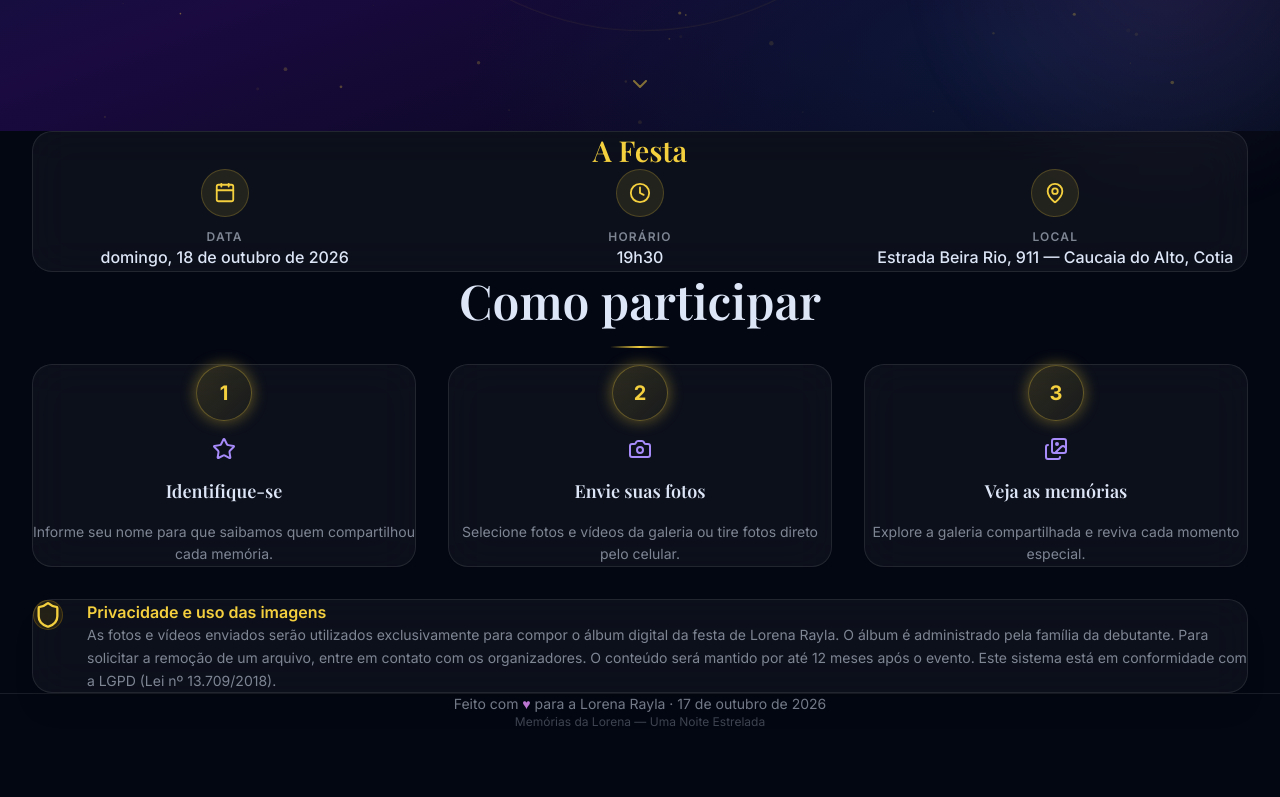
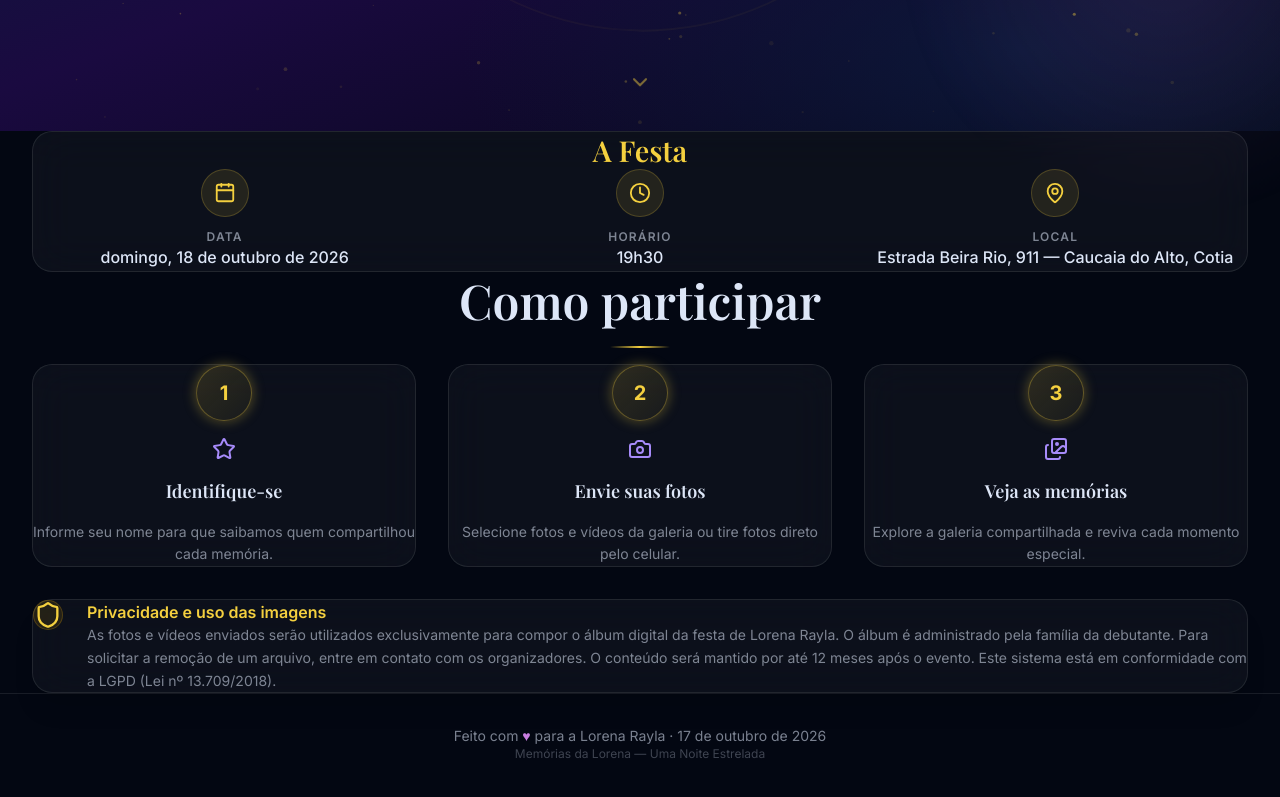
Before and after one commit to AndHenry/memorias-da-lorena, a Next.js app: page / in a window 1280 px wide. Shown: the part 669-1466 px from the top of the page. Before the commit the page ends 1399 px from the top, so only its background shows below. Built offline with nearby package versions, Linux system fonts and the light colour scheme; no server answers; the database is empty; a web font is replaced by a local one.

Commit message:
fix: adiciona espaco no footer para badge netlify

```diff
--- a/src/app/HomeClient.tsx
+++ b/src/app/HomeClient.tsx
@@ -229,7 +229,7 @@ export default function HomeClient() {
       </section>
 
       {/* ── FOOTER ─────────────────────────────────────── */}
-      <footer className="py-8 px-5 text-center text-muted text-sm border-t" style={{ borderColor: 'var(--glass-border)' }}>
+      <footer className="px-5 text-center text-muted text-sm border-t" style={{ borderColor: 'var(--glass-border)', paddingTop: '2rem', paddingBottom: '5rem' }}>
         <p>Feito com <span style={{ color: 'var(--aurora-pink)' }}>♥</span> para a Lorena Rayla · 17 de outubro de 2026</p>
         <p className="mt-1 opacity-50 text-xs">Memórias da Lorena — Uma Noite Estrelada</p>
       </footer>
```
